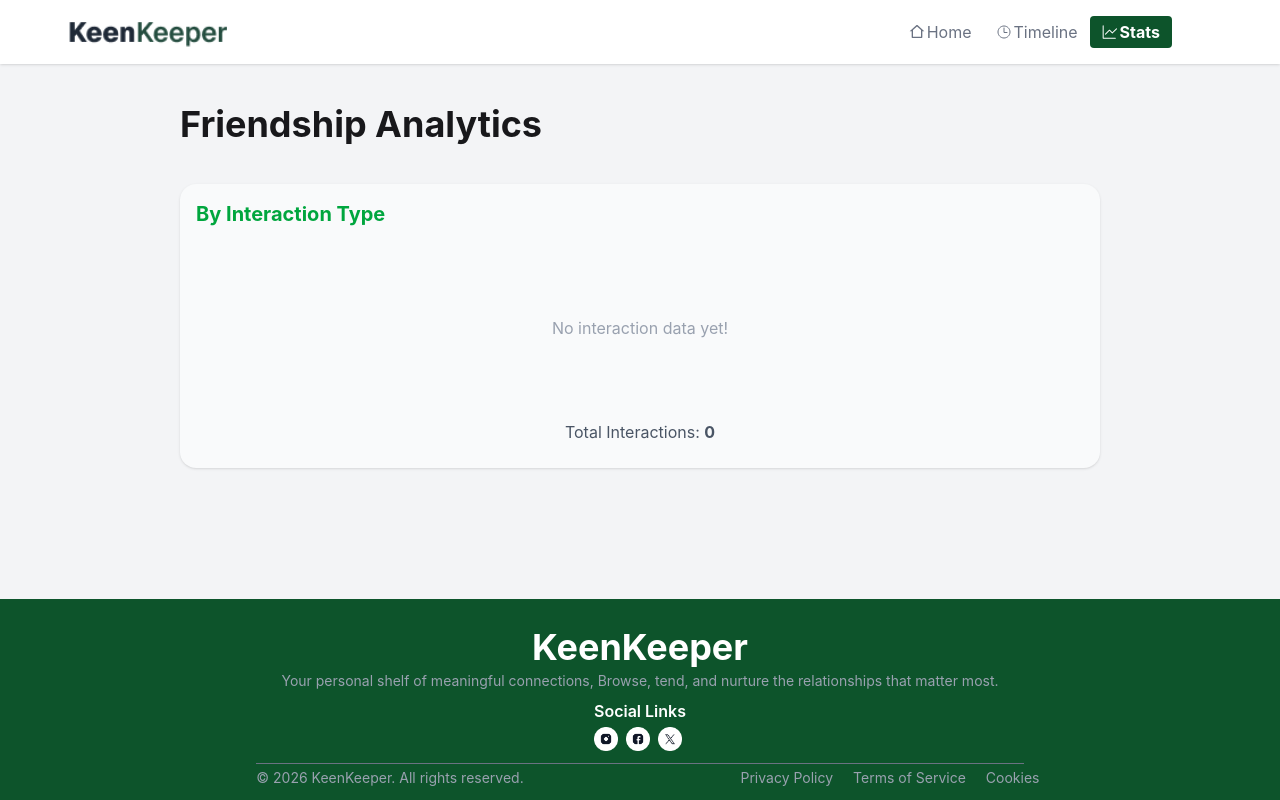
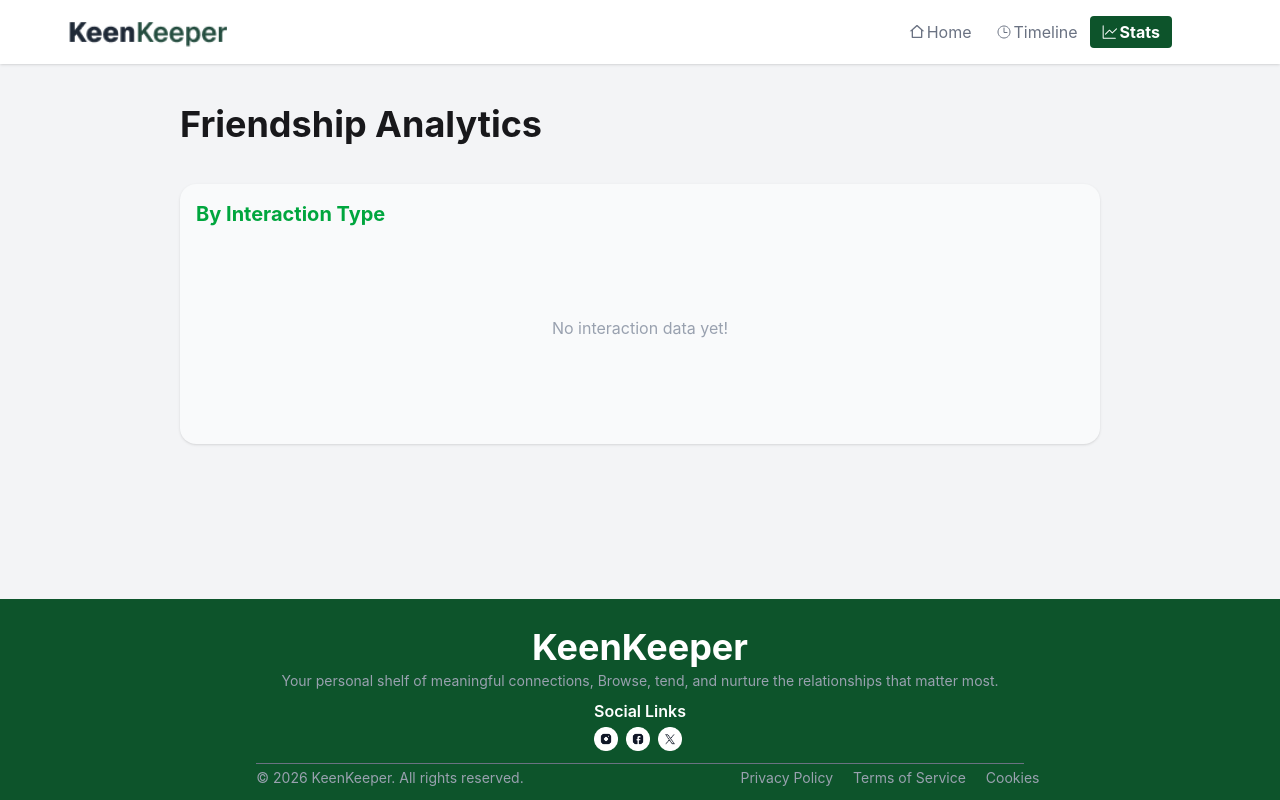
Before and after one commit to Nishitasarker/Next-Js-Project, a Next.js app: page /stats in a window 1280 px wide. Built offline with nearby package versions, Linux system fonts and the light colour scheme.

Commit message:
stats section updated here

```diff
--- /dev/null
+++ b/src/app/CardSection/[cardID]/loading.js
@@ -0,0 +1,14 @@
+import React from 'react';
+
+const loading = () => {
+    return (
+       <div className="flex h-screen w-full items-center justify-center bg-gray-50">
+        <div className="flex flex-col items-center gap-2">
+          <span className="loading loading-spinner loading-lg text-success"></span>
+          <p className="text-gray-500 font-medium animate-pulse">Loading Friend Details...</p>
+        </div>
+      </div>
+    );
+};
+
+export default loading;
--- a/src/app/stats/page.jsx
+++ b/src/app/stats/page.jsx
@@ -23,18 +23,18 @@ const StatsPage = () => {
         setData(chartData);
     }, []);
 
-    const totalInteractions = data.reduce((sum, entry) => sum + entry.value, 0);
+    const totalTimeline = data.reduce((sum, entry) => sum + entry.value, 0);
 
     return (
         <div className='p-6 sm:p-10  mx-0 sm:mx-5 md:mx-35'>
             <h1 className='text-4xl font-bold mb-10'>Friendship Analytics</h1>
 
-            <div className='bg-gray-50  rounded-2xl shadow-sm  '>
+            <div className='bg-gray-50  rounded-2xl shadow-sm  pb-6'>
                 <p className='text-green-600 font-bold text-xl mb-2 pl-4 pt-4'>By Interaction Type</p>
 
-               <div className='flex justify-center items-center'>
-                 {totalInteractions > 0 ? (
-                    <div style={{ width: '300px', height: '300px' }}>
+               <div className='flex justify-center items-center w-full'>
+                 {totalTimeline > 0 ? (
+                    <div style={{ width: '100%', height: '300px' }}>
                         <ResponsiveContainer width="100%" height="100%">
                             <PieChart>
                                 <Pie
@@ -59,9 +59,7 @@ const StatsPage = () => {
                 )}
                </div>
 
-                <div className=" text-center">
-                    <p className="text-gray-600 pb-6">Total Interactions: <strong>{totalInteractions}</strong></p>
-                </div>
+
             </div>
         </div>
     );
```
